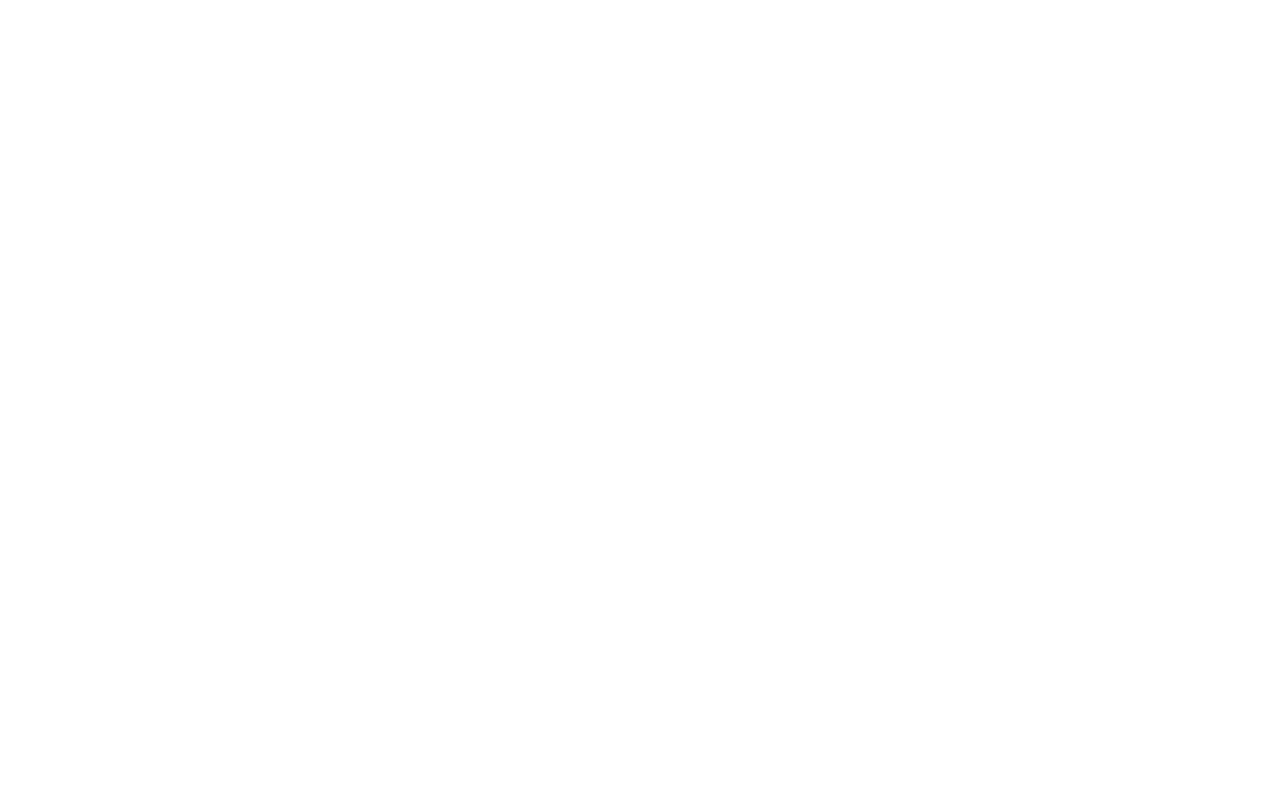
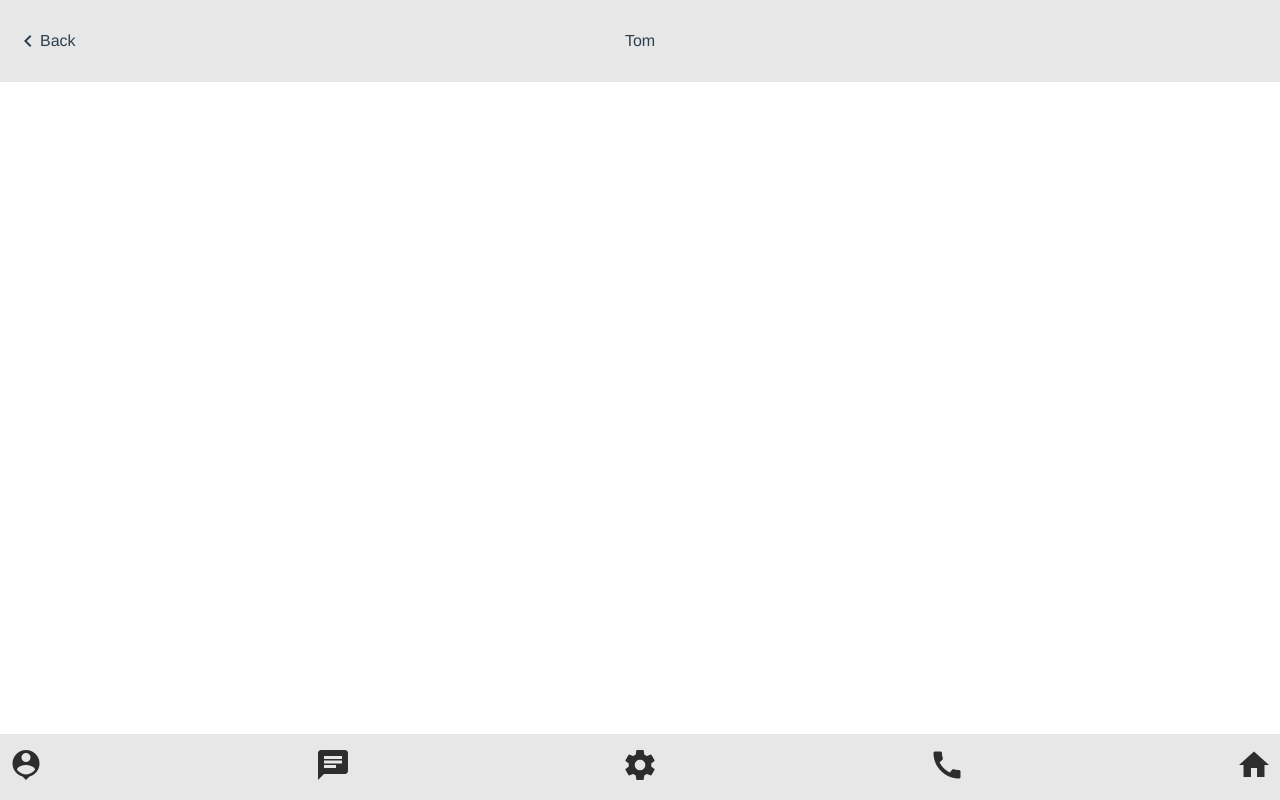
Before and after one commit to MeLonMzfk54/vue-messenger, a Vue app: page /contact in a window 1280 px wide. Before the commit this address had no page. Built offline with nearby package versions, Linux system fonts and the light colour scheme.

Commit message:
some fixes + main page (header, footer, content part)

```diff
--- a/package.json
+++ b/package.json
@@ -3,7 +3,7 @@
   "version": "0.1.0",
   "private": true,
   "scripts": {
-    "start": "json-server --watch db.json & npm run serve",
+    "server": "json-server --watch db.json",
     "serve": "vue-cli-service serve",
     "build": "vue-cli-service build",
     "lint": "vue-cli-service lint"
--- a/src/assets/styles/style.scss
+++ b/src/assets/styles/style.scss
@@ -14,13 +14,13 @@
   margin-top: 100px;
 }
 
-.v-main-wrapper {
+.main-wrapper {
   padding: $spacer*2;
   max-width: 400px;
   margin: 0 auto;
 }
 
-.v-bottom-nav {
+.bottom-nav {
   display: flex;
   justify-content: space-between;
   align-items: center;
@@ -37,7 +37,7 @@
   }
 }
 
-.v-header {
+.header {
   height: 50px;
   display: flex;
   align-items: center;
@@ -62,7 +62,7 @@
   }
 }
 
-.v-contact-user {
+.contact-user {
   display: flex;
   justify-content: space-between;
   align-items: center;
@@ -122,7 +122,7 @@
   outline: transparent;
 }
 
-.v-user {
+.user {
   display: flex;
   align-items: center;
   justify-content: space-between;
@@ -155,7 +155,7 @@
   }
 }
 
-.v-user-chat {
+.user-chat {
   margin-bottom: 200px;
   .input__field {
     display: flex;
@@ -185,7 +185,7 @@
   }
 }
 
-.v-message {
+.message {
   margin-bottom: $spacer*4;
   &.chat__own {
     display: flex;
--- /dev/null
+++ b/src/components/layouts/Header.vue
@@ -0,0 +1,25 @@
+<template>
+  <div class="header">
+    <div class="header__back">
+      <i class="material-icons">keyboard_arrow_left</i>
+      <span>Back</span>
+    </div>
+    <div class="header__user-info">
+      <span>Tom</span>
+    </div>
+    <div class="right-side"></div>
+  </div>
+</template>
+
+<script>
+  export default {
+    name: "Header",
+    props: {},
+    data() {
+      return {
+
+      }
+    },
+    computed: {}
+  }
+</script>
--- a/src/components/layouts/bottom-nav.vue
+++ b/src/components/layouts/bottom-nav.vue
@@ -0,0 +1,32 @@
+<template>
+  <div class="bottom-nav">
+    <router-link :to="{name: 'contacts'}">
+      <i class="material-icons">person_pin</i>
+    </router-link>
+    <router-link :to="{name: 'contacts'}">
+      <i class="material-icons">chat</i>
+    </router-link>
+    <router-link :to="{name: 'contacts'}">
+      <i class="material-icons">settings</i>
+    </router-link>
+    <router-link :to="{name: 'contacts'}">
+      <i class="material-icons">call</i>
+    </router-link>
+    <router-link :to="{name: 'contacts'}">
+      <i class="material-icons">home</i>
+    </router-link>
+  </div>
+</template>
+
+<script>
+export default {
+  name: "bottom-nav",
+  props: {},
+  data() {
+    return {
+
+    }
+  },
+  computed: {}
+}
+</script>
--- a/src/components/main-wrapper.vue
+++ b/src/components/main-wrapper.vue
@@ -1,12 +1,21 @@
 <template>
   <div>
-
+    <Header></Header>
+    <router-view></router-view>
+    <bottomNav></bottomNav>
   </div>
 </template>
 
 <script>
+  import Header from "@/components/layouts/Header";
+  import bottomNav from "@/components/layouts/bottom-nav";
+
   export default {
     name: 'main-wrapper',
+    components: {
+      Header,
+      bottomNav
+    },
     props: {},
     data() {
       return {}
--- a/src/main.js
+++ b/src/main.js
@@ -4,6 +4,6 @@
 import store from './store'
 import 'material-design-icons-iconfont'
 
-import './assets/'
+import './assets/styles/style.scss'
 
 createApp(App).use(store).use(router).mount('#app')
--- a/src/router/index.js
+++ b/src/router/index.js
@@ -1,11 +1,10 @@
 import { createRouter, createWebHistory } from 'vue-router'
-import HomeView from '../views/HomeView.vue'
+
 
 const routes = [
   {
     path: '/',
-    name: 'home',
-    component: HomeView
+    name: "contacts"
   }
 ]
 
```
Also changed, not shown: .eslintrc.js, src/components/layouts/header.vue (deleted), 1 other file (tests, documents, lock files or other folders).
